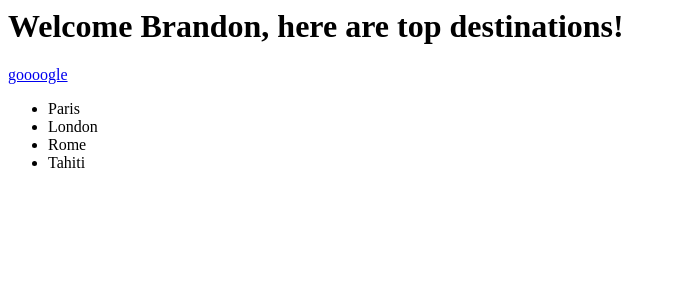
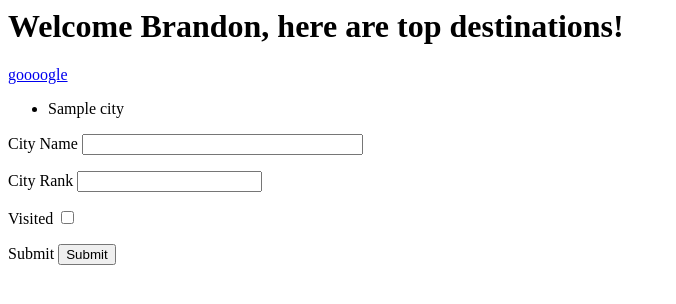
Before and after one commit to btgong/Homework-Flask, a Flask app: page / in a window 1280 px wide. Shown: the top 304 px of the page, without its empty margins (0-676 px from the left). Run offline with Flask 2, Linux system fonts and the light colour scheme; tables that the repository leaves empty hold one stand-in row (values such as "Sample post").

Commit message:
Added databased functionality, but website does not update on submissin.

```diff
--- a/myapp/__init__.py
+++ b/myapp/__init__.py
@@ -1,5 +1,18 @@
 from flask import Flask
+import os
+from flask_sqlalchemy import SQLAlchemy
+
+basedir = os.path.abspath(os.path.dirname(__file__))
 
 myapp_obj = Flask(__name__)
 
+myapp_obj.config.from_mapping(
+	SECRET_KEY = 'you-will-never-know',
+	# location of sqlite database
+	SQLALCHEMY_DATABASE_URI = 'sqlite:///' + os.path.join(basedir, 'appdb'),
+	SQLALCHEMY_TRACK_MODIFICATIONS = False,
+)
+
+db = SQLAlchemy(myapp_obj)
+
 from myapp import routes
--- a/myapp/forms.py
+++ b/myapp/forms.py
@@ -0,0 +1,9 @@
+from flask_wtf import FlaskForm
+from wtforms import StringField, IntegerField, BooleanField, SubmitField
+from wtforms.validators import DataRequired
+
+class TopCities(FlaskForm):
+	cityName = StringField("City Name", validators=[DataRequired()])
+	cityRank = IntegerField("City Rank", validators=[DataRequired()])
+	isVisited = BooleanField("Visited")
+	submit = SubmitField("Submit")
--- a/myapp/routes.py
+++ b/myapp/routes.py
@@ -1,17 +1,21 @@
-from myapp import myapp_obj
-from flask import render_template
+from myapp import myapp_obj, db
+from flask import render_template, flash, redirect
+from myapp.forms import TopCities
+from myapp.models import Cities
 
-@myapp_obj.route("/login")
-def login():
-	return "Login Page!"
-
-@myapp_obj.route("/members/<string:name>/")
-def getMember(name):
-	return 'Hi ' + name
-
-@myapp_obj.route("/")
+@myapp_obj.route("/", methods=['GET', 'POST'])
 def home():
+	form = TopCities()
 	title = 'Top Cities'
 	name = 'Brandon'
-	top_cities = ["Paris","London","Rome","Tahiti"]
-	return render_template('home.html', title = title, name = name, top_cities = top_cities)
+
+	if form.validate_on_submit():
+		city = Cities(cityName = form.cityName.data, cityRank = form.cityRank.data, isVisited = form.isVisited.data)
+		db.session.add(city)
+		db.session.commit()
+		flash(f'Added {city.cityName} to database')
+		return redirect('/')
+
+	top_cities = Cities.query.order_by(Cities.cityRank).all()
+
+	return render_template('home.html', title = title, name = name, top_cities = top_cities, form = form)
--- a/myapp/templates/home.html
+++ b/myapp/templates/home.html
@@ -15,7 +15,36 @@
 
 		<ul>
 		{% for city in top_cities %}
-			<li>{{city}}</li>
+			<li>{{city.cityName}}</li>
 		{% endfor %}
 		</ul>
+
+		<form action="" method="POST">
+			{{form.hidden_tag()}}
+			<p>
+				{{form.cityName.label}}
+				{{form.cityName(size=32)}}
+			</p>
+		</form>
+
+		<form action="" method="POST">
+			{{form.hidden_tag()}}
+			<p>
+				{{form.cityRank.label}}
+				{{form.cityRank(size=32)}}
+			</p>
+
+		<form action="" method="POST" novalidate>
+			{{form.hidden_tag()}}
+			<p>
+				{{form.isVisited.label}}
+				{{form.isVisited(size=32)}}
+			</p>
+
+		<form action="" method="POST">
+			{{form.hidden_tag()}}
+			<p>
+				{{form.submit.label}}
+				{{form.submit(size=32)}}
+			</p>
 {% endblock %}
```
Also changed, not shown: myapp/models.py (+7 -0 lines), 1 other file.
